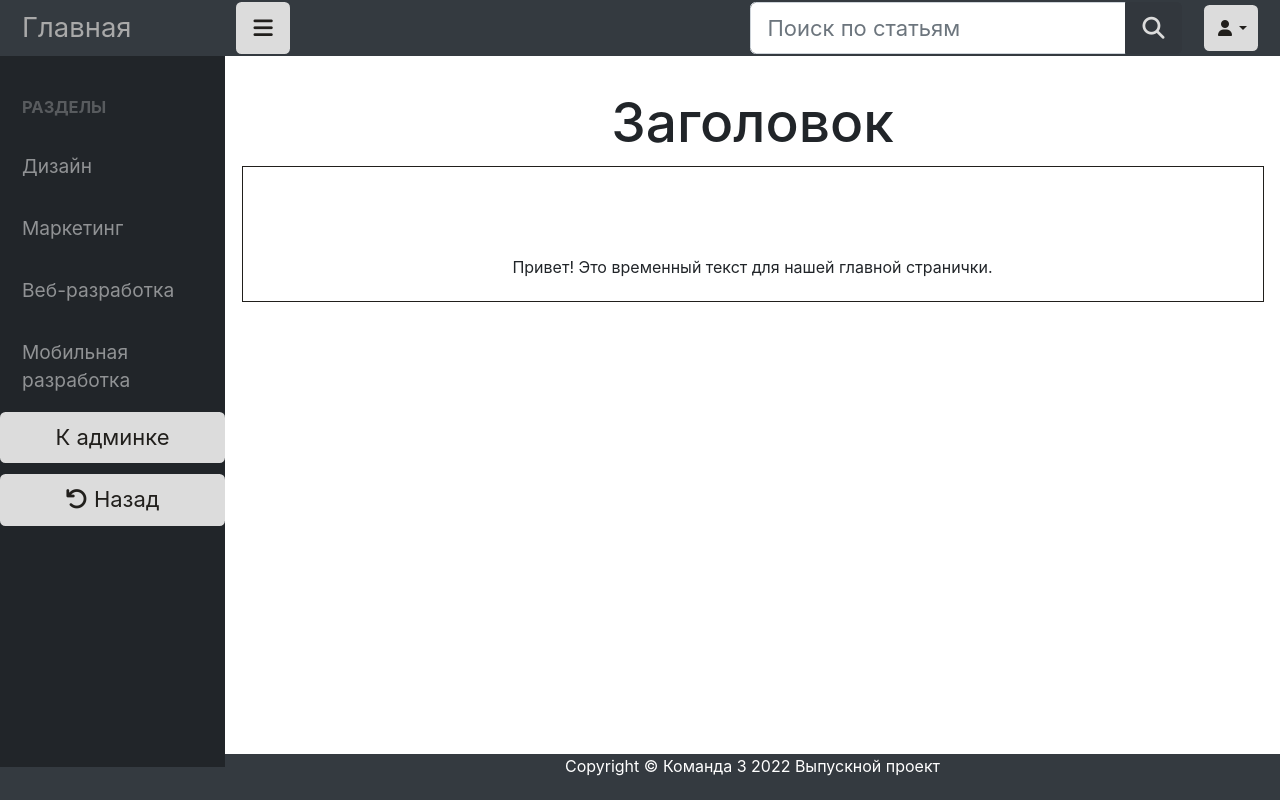
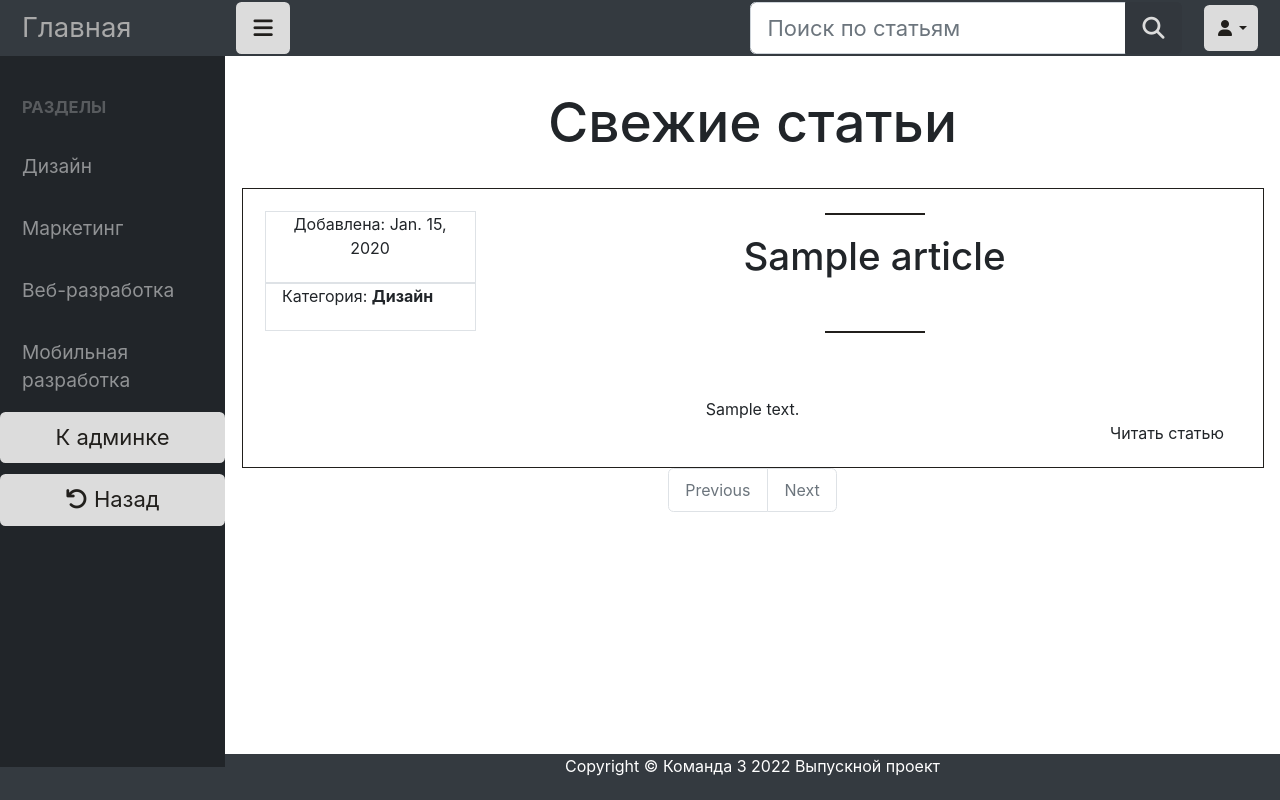
Before and after one commit to Lalluviadel/habr, a Django app: template articles/templates/articles/index.html in a window 1280 px wide. Run offline with Django 3.2, Linux system fonts and the light colour scheme; data comes from the database, SQL or seed files in the repository; tables that the repository leaves empty hold one stand-in row (values such as "Sample post"); the template is opened without the code that fills it: values that come from a table or form of the project are taken from there, most other values are stand-ins (such as "Sample title", 1, 10 or a date in 2020); some libraries are stand-ins or nearby versions.

Commit message:
- css: добавлено оформление заголовка статьи; - articles.views: изменен контроллер главной страницы, добавлен вывод всех активных статей, пагинация по 3; - index.html: добавлен вывод всех статей на главную страницу; - articles.models: для модели Article определен порядок сортировки (сначала самые свежие по дате добавления);

```diff
--- a/articles/models.py
+++ b/articles/models.py
@@ -21,7 +21,7 @@
         return str(self.category_name)
 
     class Meta:
-        """Defines the model involved and the fields used in the form.
+        """Ordering categories according to their id.
         """
         ordering = ('id',)
 
@@ -74,3 +74,8 @@
         Returns the title of the article.
         """
         return str(self.title)
+
+    class Meta:
+        """Ordering articles according to their date of addition (the most recent ones first).
+        """
+        ordering = ['-registration_time', ]
--- a/articles/templates/articles/index.html
+++ b/articles/templates/articles/index.html
@@ -5,12 +5,56 @@
     <div id="layoutSidenav_content">
         <main>
             <div class="container-fluid text-center">
-                <h1 class="mt-4">Заголовок</h1>
-                <div class="row main p-3 border border-grey mt-1">
-                    <div class="col-12 mt-5">
-                        Привет! Это временный текст для нашей главной странички.
+                <h1 class="mt-4 mb-4">Свежие статьи</h1>
+
+                {% for article in all_articles %}
+
+                    <div class="row main p-3 border border-grey mt-1">
+                        <div class="col-3">
+
+                            <div>
+                                <div class="col-12 row border">
+                                    <p>Добавлена: {{ article.registration_time | date }}</p>
+                                </div>
+                                <div class="col-12 row border">
+                                    <p> Категория: <strong>{{ article.category }}</strong></p>
+                                </div>
+                            </div>
+
+                        </div>
+                        <div class="col-9 mt-3 underlined">
+                            <h3>{{ article.title }}</h3>
+                        </div>
+
+                        <div class="col-12 mt-5">
+                            {{ article.body |truncatechars:350 }}
+                        </div>
+                        <div class="col-12 text-right">
+                            <a>Читать статью</a>
+                        </div>
                     </div>
-                </div>
+                {% endfor %}
+
+                <nav aria-label="Page navigation">
+                    <ul class="pagination justify-content-center">
+                        <li class="page-item {% if not page_obj.has_previous %} disabled {% endif %}">
+                            <a class="page-link font-xl {% if page_obj.has_previous %} oranged {% endif %}"
+                               href="{% if page_obj.has_previous %} ?page={{ page_obj.previous_page_number }}
+                               {% else %} # {% endif %}"
+                               tabindex="-1" aria-disabled="true">Previous</a>
+                        </li>
+                        {% for page in page_obj.paginator.page_range %}
+                            <li class="page-item"><a class="page-link oranged font-xl"
+                                                     href="?page={{ page }}">{{ page }}</a></li>
+                        {% endfor %}
+                        <li class="page-item {% if not page_obj.has_next %} disabled {% endif %}">
+                            <a class="page-link font-xl {% if page_obj.has_next %} oranged {% endif %}"
+                               href="{% if page_obj.has_next %} ?page={{ page_obj.next_page_number }}
+                                     {% else %} # {% endif %}">Next</a>
+                        </li>
+                    </ul>
+                </nav>
+
             </div>
         </main>
         {% include 'articles/includes/footer.html' %}
--- a/static/css/habr.css
+++ b/static/css/habr.css
@@ -48,5 +48,30 @@
 }
 
 .menu-font {
-    font-size: 1.5vw; !important;
+    font-size: 1.5vw;
+!important;
 }
+
+.underlined h3:after {
+    content: "";
+    position: absolute;
+    height: 2px;
+    width: 100px;
+    background: #211f1c;
+    top: -20%;
+    margin: 0 auto;
+    left: 0;
+    right: 0;
+}
+
+.underlined h3:before {
+    content: "";
+    position: absolute;
+    height: 2px;
+    width: 100px;
+    background: #211f1c;
+    top: 100%;
+    margin: 0 auto;
+    left: 0;
+    right: 0;
+}
```
Also changed, not shown: articles/views.py (+12 -2 lines).
